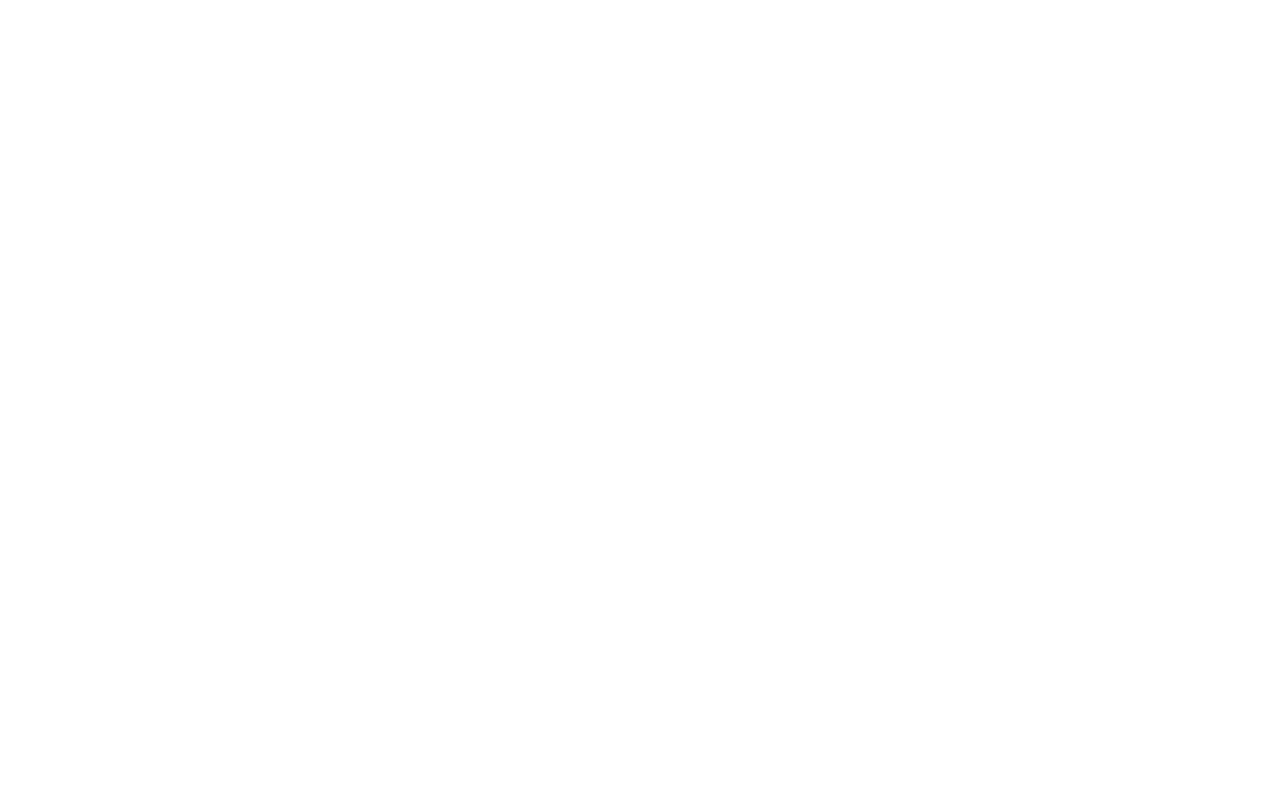
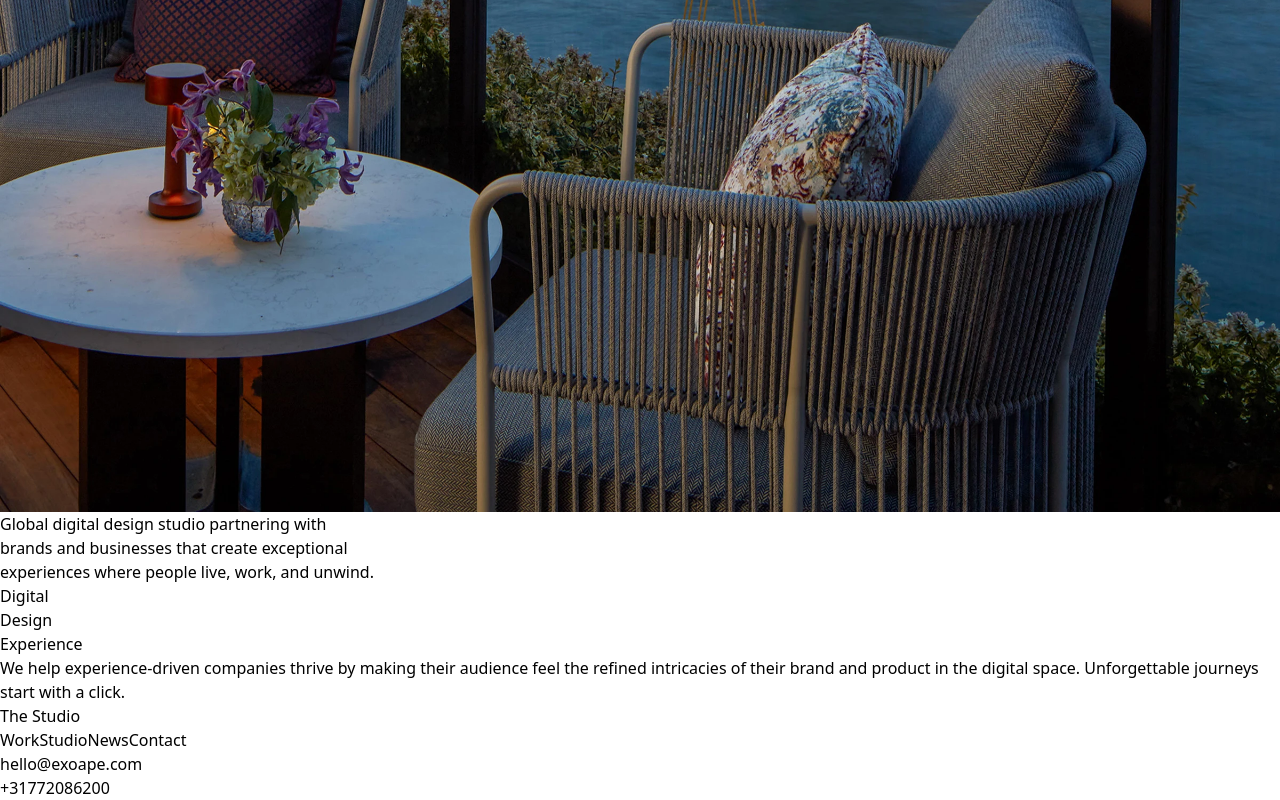
Before and after one commit to TejasMore477/ExoApe-UI-Clone-Reactjs, a React (Vite) app: page / in a window 1280 px wide. Shown: the part 1675-2475 px from the top of the page. Before the commit the page ends 800 px from the top, so only its background shows below. Built offline with nearby package versions, Linux system fonts and the light colour scheme.

Commit message:
created landing page

```diff
--- a/src/App.jsx
+++ b/src/App.jsx
@@ -1,10 +1,12 @@
 import React from 'react'
 import Navbar from './components/Navbar/Navbar'
+import LandingPage from './components/landingpage/LandingPage'
 
 function App() {
   return (
-    <div className='bg-zinc-900 w-full h-screen'>
+    <div className='w-full'>
       <Navbar/>
+      <LandingPage/>
     </div>
   )
 }
--- /dev/null
+++ b/src/components/landingpage/LandingHeaderText.jsx
@@ -0,0 +1,13 @@
+import React from 'react'
+
+function LandingHeaderText({headerText}) {
+  return (
+    <div className='my-10 sm:mb-32 sm:mt-14'>
+        {headerText.map((texts,index)=> (
+            <h1 className='text-7xl sm:text-[15rem] tracking-tighter leading-none' key={index}>{texts}</h1>
+        ))}
+    </div>
+  )
+}
+
+export default LandingHeaderText
--- /dev/null
+++ b/src/components/landingpage/LandingPage.jsx
@@ -0,0 +1,45 @@
+import React from 'react'
+import image from '/src/assets/background-image.webp'
+import TextTop from './TextTop'
+import LandingHeaderText from './LandingHeaderText'
+import TextBottom from './TextBottom'
+
+function LandingPage() {
+  const text1 = [
+    "Global digital design studio partnering with ",
+    "brands and businesses that create exceptional ",
+    "experiences where people live, work, and unwind.",
+  ]
+
+  const headerText = ["Digital", "Design", "Experience"]
+  const text2 = 'We help experience-driven companies thrive by making their audience feel the refined intricacies of their brand and product in the digital space. Unforgettable journeys start with a click.'
+  return (
+    <div className='w-full h-[150vh] sm:h-[250vh] relative'>
+        <div className='w-full h-full'>
+            <img src={image} className='w-full h-full object-cover object-center' />
+        </div>
+        <div className='absolute top-0 px-5 sm:px-32 text-white'>
+        <TextTop texts={text1}/>
+        <LandingHeaderText headerText={headerText}/>
+        <TextBottom paragraph={text2}/>
+
+        <div className='flex items-start justify-between mt-32'>
+        <a href="#" className='border-b-2 border-zinc-100 pb-2 inline-block mt-10 sm:text-xl text-[0.96rem] font-medium '>The Studio</a>
+        <div className='flex items-start  justify-between w-1/4'>
+        <div>
+        {["Work", "Studio","News", "Contact"].map((link, index)=>(
+          <a key={index} href='#' className='block font-medium text-lg my-2'>{link}</a>
+        ))}
+        </div>
+        <div>
+          <p className='font-medium text-lg my-2'>hello@exoape.com</p>
+          <p className='font-medium text-lg my-2'>+31772086200</p>
+        </div>
+        </div>
+        </div>
+        </div>
+    </div>
+  )
+}
+
+export default LandingPage
--- /dev/null
+++ b/src/components/landingpage/TextBottom.jsx
@@ -0,0 +1,11 @@
+import React from 'react'
+
+function TextBottom({paragraph}) {
+  return (
+    <div className='sm:w-1/2'>
+        <p className='sm:text-3xl text-[0.96rem] font-medium '>{paragraph}</p>
+    </div>
+  )
+}
+
+export default TextBottom
--- /dev/null
+++ b/src/components/landingpage/TextTop.jsx
@@ -0,0 +1,14 @@
+import React from 'react'
+
+function TextTop({texts=[],paragraph}) {
+  return (
+    <div className='w-full mt-72'>
+        {texts.map((para, index)=>
+            <p className='sm:text-3xl text-[0.96rem] font-medium ' key={index}>{para}</p>
+        )}
+        <p>{paragraph}</p>
+    </div>
+  )
+}
+
+export default TextTop
```
Also changed, not shown: src/components/Navbar/Navbar.jsx (+1 -1 lines), src/assets/background-image.webp (added).
